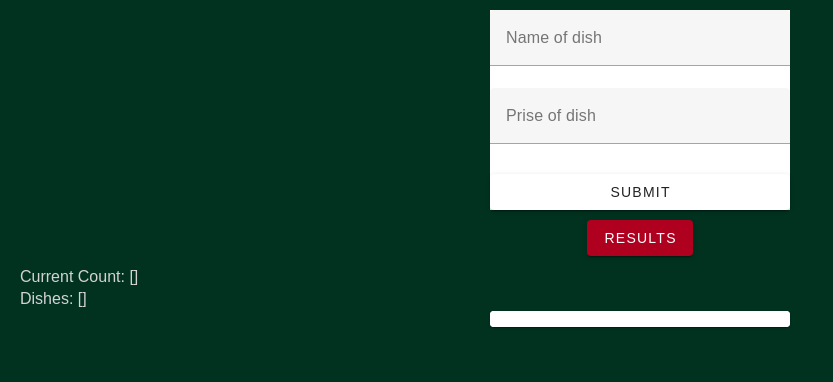
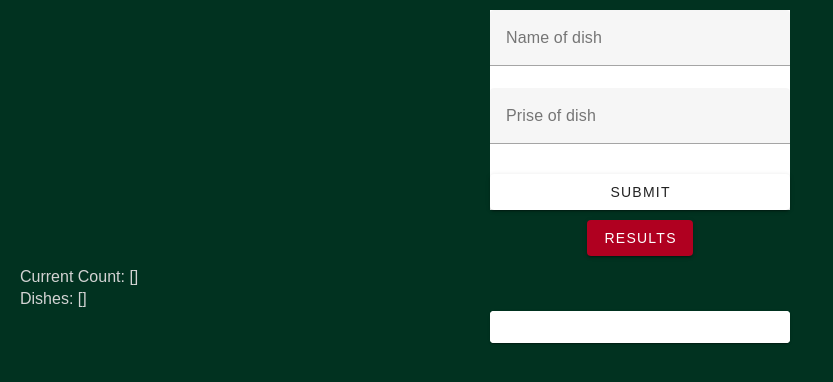
Before and after one commit to KolyaLuskarev/vue-project, a Vue app: page /calculate in a window 1280 px wide. Shown: the top 382 px of the page, without its empty margins (0-833 px from the left). Built offline with nearby package versions, Linux system fonts and the light colour scheme.

Commit message:
Доработка элемента добавления еды-2

```diff
--- a/src/pages/Calculate.vue
+++ b/src/pages/Calculate.vue
@@ -4,7 +4,7 @@ import { useFoodStore } from '@/stores/useFoodStore'
 import InputFood from '../components/InputFoodForm.vue'
 import Butt from '../components/AppButton.vue'
 const store = useNamesStore()
-const foodStode = useFoodStore()
+const foodStore = useFoodStore()
 
 </script>
 
@@ -24,19 +24,28 @@ const foodStode = useFoodStore()
        </RouterLink>
 
       <div>Current Count: {{ store.names }}</div>
-      <div> Dishes: {{  foodStode.foodList  }}    </div>
+      <div> Dishes: {{  foodStore.foodList  }}    </div>
+
+
+      <div>
 
       <v-card
     class="mx-auto"
     max-width="300"
   >
   <v-list
-      :items="store.names"
-      item-title="name"
+      :items="foodStore.foodList"
+      item-title="foodName"
+      item-value="id"
+    ></v-list>
+    <v-list
+      :items="foodStore.foodPrice"
+      item-title="foodPrice"
       item-value="id"
     ></v-list>
   </v-card>
 
+</div>
       </div>
 
    </div>
```
